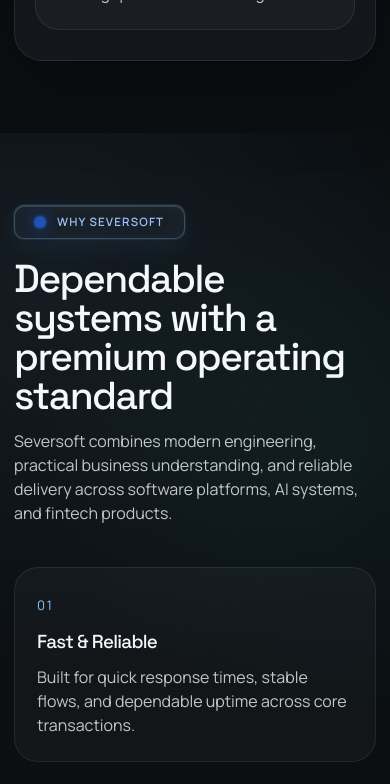
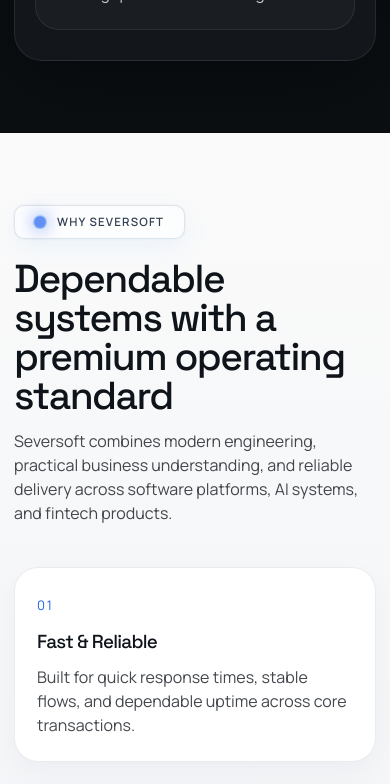
Before and after one commit to seversoftech/seversoft, a Next.js app: page / in a window 390 px wide. Shown: the part 8580-9364 px from the top of the page. Built offline with nearby package versions, Linux system fonts and the light colour scheme; a web font is replaced by a local one.

Commit message:
refactor: update ecosystem layout with responsive grid and adjust homepage section theme

```diff
--- a/app/ecosystem/page.tsx
+++ b/app/ecosystem/page.tsx
@@ -144,7 +144,7 @@
 
       <section className="section section-dark">
         <div className="shell">
-          <div style={{ display: "grid", gridTemplateColumns: "1fr 1fr", gap: "64px", alignItems: "center" }}>
+          <div className="dev-first-grid">
             <div>
               <span className="section-kicker kicker-with-dot">Developer First</span>
               <h2 style={{ marginTop: "20px" }}>API-first. Built for builders.</h2>
--- a/app/globals.css
+++ b/app/globals.css
@@ -1253,6 +1253,12 @@
   background: rgba(255, 255, 255, 0.03);
 }
 
+.section-light .benefit-card {
+  background: #fff;
+  border-color: rgba(15, 23, 42, 0.08);
+  box-shadow: 0 10px 30px rgba(15, 23, 42, 0.04);
+}
+
 .benefit-index {
   display: inline-flex;
   margin-bottom: 16px;
@@ -1260,6 +1266,10 @@
   font-size: 0.82rem;
   letter-spacing: 0.14em;
   text-transform: uppercase;
+}
+
+.section-light .benefit-index {
+  color: #2563eb;
 }
 
 .how-it-works {
@@ -2610,3 +2620,18 @@
   max-width: 100% !important;
   flex: 1;
 }
+
+/* ── Ecosystem Page ── */
+.dev-first-grid {
+  display: grid;
+  grid-template-columns: 1fr 1fr;
+  gap: 64px;
+  align-items: center;
+}
+
+@media (max-width: 900px) {
+  .dev-first-grid {
+    grid-template-columns: 1fr;
+    gap: 40px;
+  }
+}
--- a/app/page.tsx
+++ b/app/page.tsx
@@ -274,7 +274,7 @@
         </div>
       </section>
 
-      <section className="section section-dark">
+      <section className="section section-light">
         <div className="shell">
           <div className="section-heading reveal">
             <span className="section-kicker kicker-with-dot">Why Seversoft</span>
```
